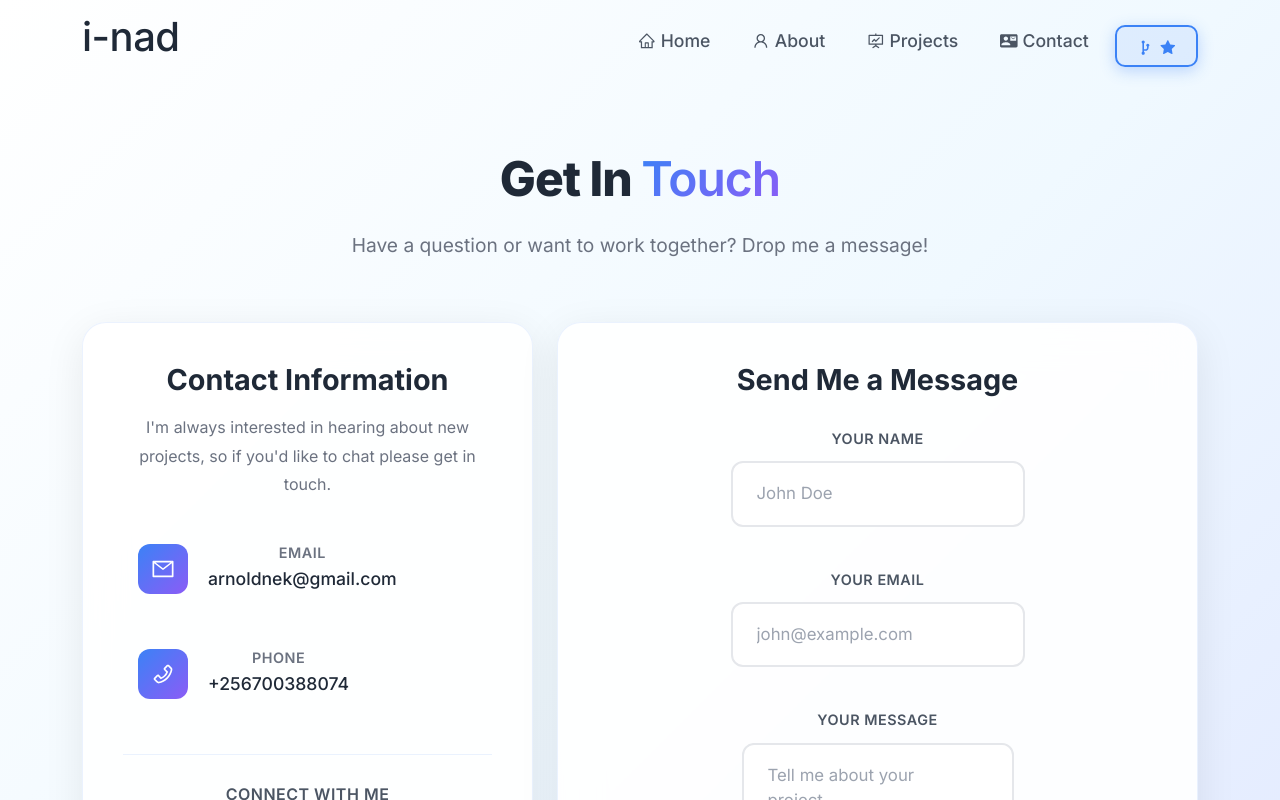
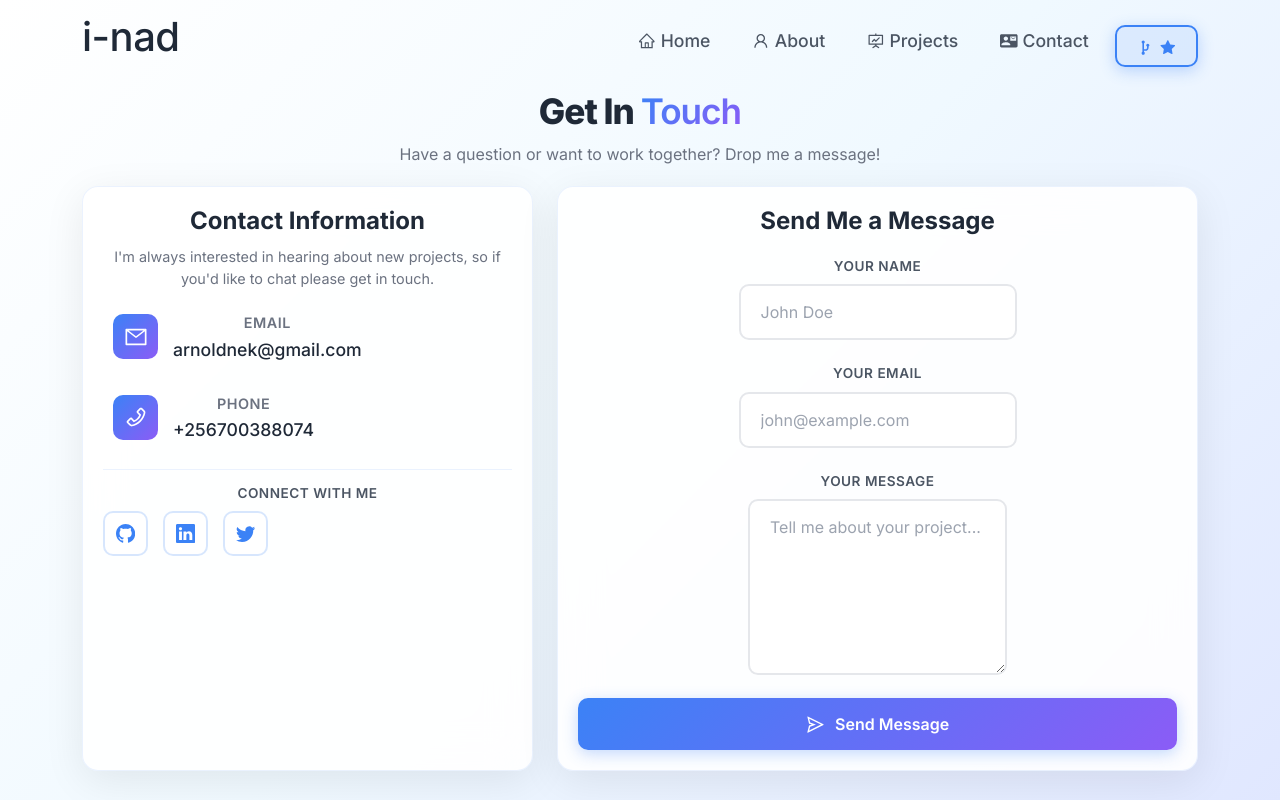
Before and after one commit to arnoldnekemiah/arnoldnek, a React (Create React App) app: page /contact in a window 1280 px wide. Shown: the top 800 px of the page. Built offline with nearby package versions, Linux system fonts and the light colour scheme.

Commit message:
UI upgrade with antigravity3

```diff
--- a/src/components/Contact/contact.css
+++ b/src/components/Contact/contact.css
@@ -4,8 +4,8 @@
 
 .contact-section {
   position: relative;
-  min-height: 100vh;
-  padding: 150px 0 80px;
+  min-height: auto;
+  padding: 90px 0 20px;
   background: linear-gradient(135deg, #ffffff 0%, #f0f9ff 50%, #e0e7ff 100%);
   overflow: hidden;
 }
@@ -18,33 +18,33 @@
 /* Contact Header */
 .contact-header {
   text-align: center;
-  margin-bottom: 60px;
+  margin-bottom: 20px;
 }
 
 .contact-title {
-  font-size: 3rem;
+  font-size: 2.2rem;
   font-weight: 800;
   color: #1f2937;
-  margin-bottom: 20px;
+  margin-bottom: 10px;
   letter-spacing: -1px;
 }
 
 .contact-subtitle {
-  font-size: 1.2rem;
+  font-size: 1rem;
   color: #6b7280;
   max-width: 600px;
   margin: 0 auto;
-  line-height: 1.8;
+  line-height: 1.5;
 }
 
 /* Contact Content */
 .contact-content {
-  margin-top: 40px;
+  margin-top: 15px;
 }
 
 .contact-info-col,
 .contact-form-col {
-  margin-bottom: 30px;
+  margin-bottom: 15px;
 }
 
 /* Contact Info Card */
@@ -52,8 +52,8 @@
   background: rgba(255, 255, 255, 0.9);
   backdrop-filter: blur(20px);
   border: 1px solid rgba(59, 130, 246, 0.1);
-  border-radius: 24px;
-  padding: 40px;
+  border-radius: 16px;
+  padding: 20px;
   height: 100%;
   box-shadow: 0 10px 40px rgba(0, 0, 0, 0.08);
   transition: all 0.4s cubic-bezier(0.4, 0, 0.2, 1);
@@ -65,30 +65,30 @@
 }
 
 .contact-info-title {
-  font-size: 1.8rem;
+  font-size: 1.5rem;
   font-weight: 700;
   color: #1f2937;
-  margin-bottom: 15px;
+  margin-bottom: 10px;
 }
 
 .contact-info-description {
   color: #6b7280;
-  font-size: 1rem;
-  line-height: 1.8;
-  margin-bottom: 30px;
+  font-size: 0.9rem;
+  line-height: 1.5;
+  margin-bottom: 15px;
 }
 
 /* Contact Details */
 .contact-details {
-  margin-bottom: 40px;
+  margin-bottom: 15px;
 }
 
 .contact-detail-item {
   display: flex;
   align-items: flex-start;
-  margin-bottom: 25px;
-  padding: 15px;
-  border-radius: 12px;
+  margin-bottom: 12px;
+  padding: 10px;
+  border-radius: 10px;
   transition: all 0.3s ease;
 }
 
@@ -98,14 +98,14 @@
 }
 
 .contact-icon-wrapper {
-  width: 50px;
-  height: 50px;
+  width: 45px;
+  height: 45px;
   display: flex;
   align-items: center;
   justify-content: center;
   background: linear-gradient(135deg, #3b82f6 0%, #8b5cf6 100%);
-  border-radius: 12px;
-  margin-right: 20px;
+  border-radius: 10px;
+  margin-right: 15px;
   flex-shrink: 0;
 }
 
@@ -140,15 +140,15 @@
 
 /* Social Links */
 .contact-social {
-  padding-top: 30px;
+  padding-top: 15px;
   border-top: 1px solid rgba(59, 130, 246, 0.1);
 }
 
 .contact-social h4 {
-  font-size: 1rem;
+  font-size: 0.85rem;
   font-weight: 600;
   color: #4b5563;
-  margin-bottom: 20px;
+  margin-bottom: 10px;
   text-transform: uppercase;
   letter-spacing: 0.5px;
 }
@@ -159,16 +159,16 @@
 }
 
 .contact-social-icon {
-  width: 50px;
-  height: 50px;
+  width: 45px;
+  height: 45px;
   display: flex;
   align-items: center;
   justify-content: center;
   background: white;
   border: 2px solid rgba(59, 130, 246, 0.2);
-  border-radius: 12px;
+  border-radius: 10px;
   color: #3b82f6;
-  font-size: 1.3rem;
+  font-size: 1.2rem;
   transition: all 0.4s cubic-bezier(0.4, 0, 0.2, 1);
   text-decoration: none;
 }
@@ -186,8 +186,8 @@
   background: rgba(255, 255, 255, 0.9);
   backdrop-filter: blur(20px);
   border: 1px solid rgba(59, 130, 246, 0.1);
-  border-radius: 24px;
-  padding: 40px;
+  border-radius: 16px;
+  padding: 20px;
   box-shadow: 0 10px 40px rgba(0, 0, 0, 0.08);
   transition: all 0.4s cubic-bezier(0.4, 0, 0.2, 1);
 }
@@ -198,22 +198,22 @@
 }
 
 .form-title {
-  font-size: 1.8rem;
+  font-size: 1.5rem;
   font-weight: 700;
   color: #1f2937;
-  margin-bottom: 30px;
+  margin-bottom: 20px;
 }
 
 /* Modern Form Styling */
 .modern-contact-form .form-group {
-  margin-bottom: 30px;
+  margin-bottom: 15px;
 }
 
 .modern-contact-form label {
-  font-size: 0.9rem;
+  font-size: 0.85rem;
   font-weight: 600;
   color: #4b5563;
-  margin-bottom: 12px;
+  margin-bottom: 8px;
   text-transform: uppercase;
   letter-spacing: 0.5px;
 }
@@ -221,17 +221,17 @@
 .form-input,
 .form-textarea {
   width: 100%;
-  padding: 18px 24px;
-  font-size: 1.05rem;
+  padding: 14px 20px;
+  font-size: 1rem;
   font-family: 'Inter', sans-serif;
   color: #1f2937;
   background: white;
   border: 2px solid #e5e7eb;
-  border-radius: 12px;
+  border-radius: 10px;
   transition: all 0.3s cubic-bezier(0.4, 0, 0.2, 1);
   outline: none;
   display: block;
-  margin-top: 12px;
+  margin-top: 8px;
   box-sizing: border-box;
 }
 
@@ -249,19 +249,19 @@
 
 .form-textarea {
   resize: vertical;
-  min-height: 160px;
+  min-height: 120px;
 }
 
 /* Submit Button */
 .submit-button {
   width: 100%;
-  padding: 16px 32px;
-  font-size: 1.1rem;
+  padding: 14px 28px;
+  font-size: 1rem;
   font-weight: 600;
   color: white;
   background: linear-gradient(135deg, #3b82f6 0%, #8b5cf6 100%);
   border: none;
-  border-radius: 12px;
+  border-radius: 10px;
   cursor: pointer;
   display: flex;
   align-items: center;
@@ -269,7 +269,7 @@
   gap: 10px;
   transition: all 0.4s cubic-bezier(0.4, 0, 0.2, 1);
   box-shadow: 0 4px 15px rgba(59, 130, 246, 0.3);
-  margin-top: 10px;
+  margin-top: 5px;
 }
 
 .submit-button:hover {
```
